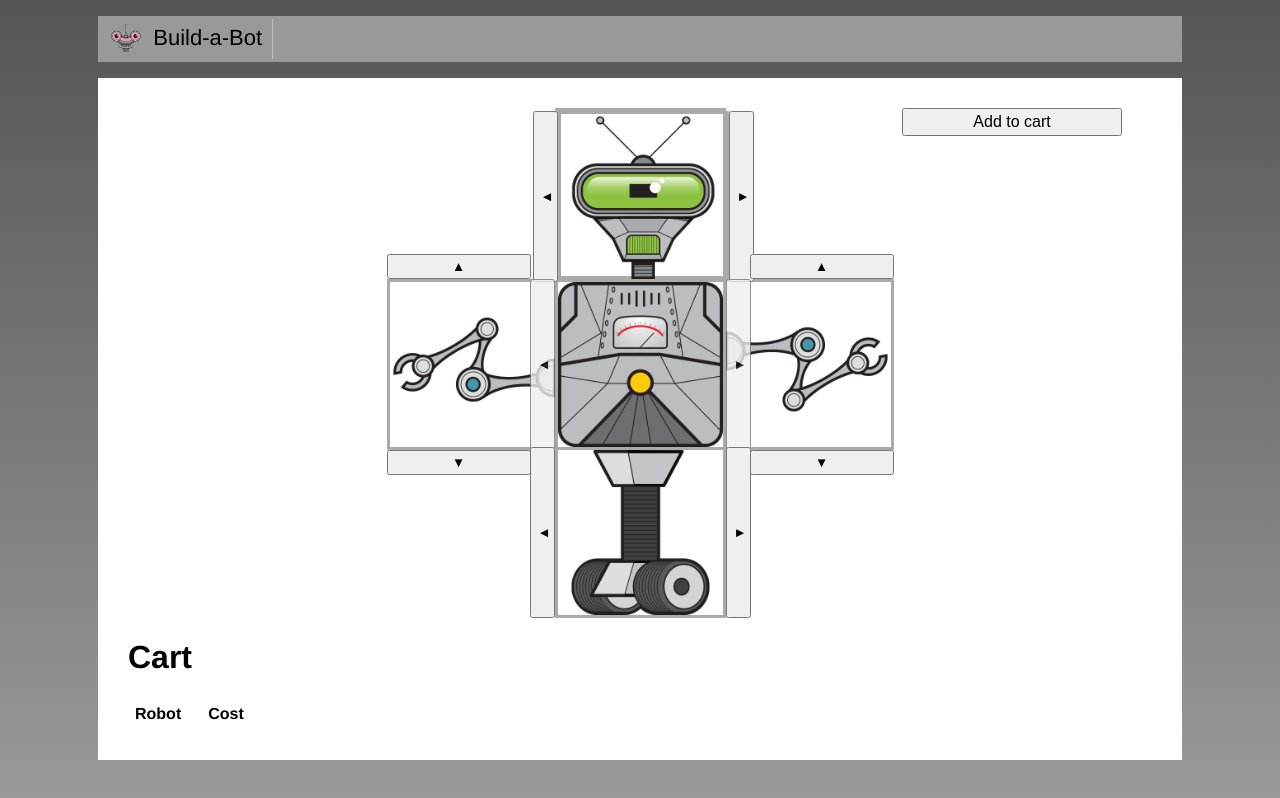
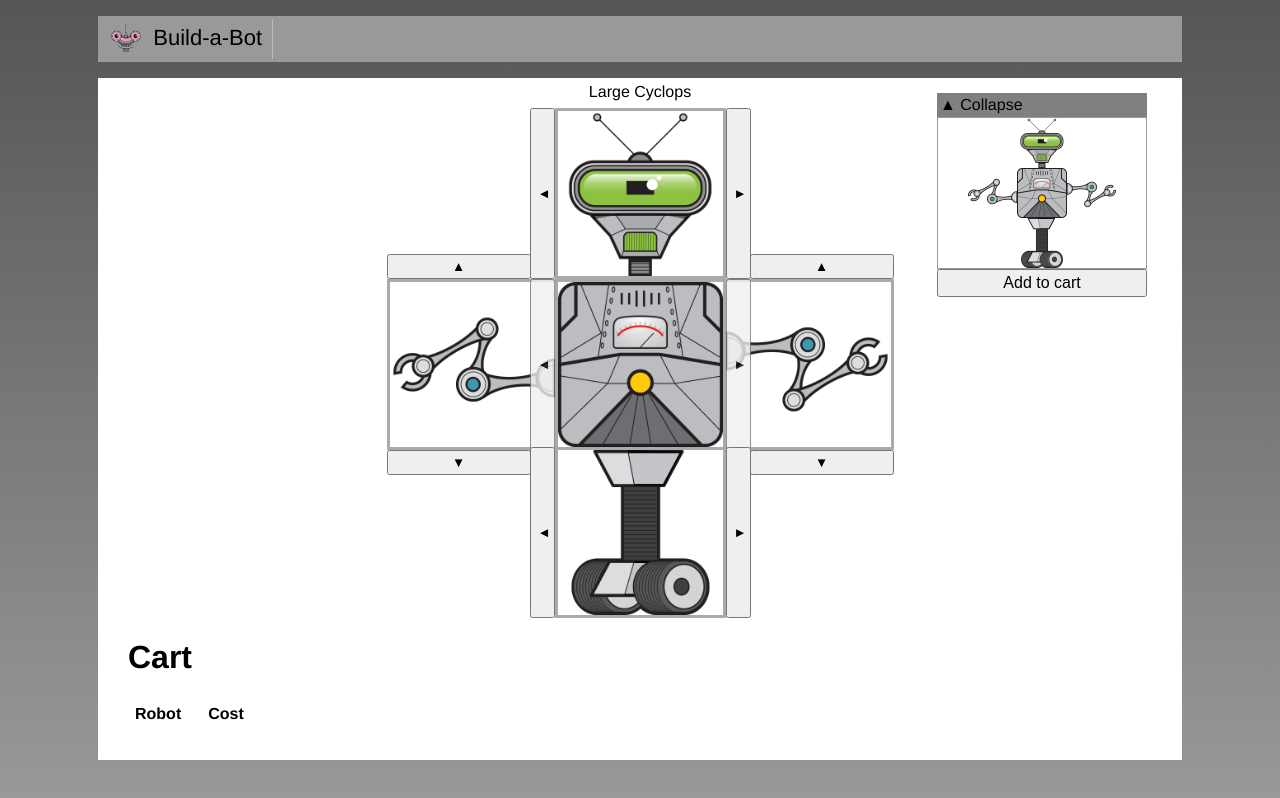
Before and after one commit to samarthya/vue, a Vue app: page / in a window 1280 px wide. Built offline with nearby package versions, Linux system fonts and the light colour scheme.

Commit message:
Preview included

```diff
--- /dev/null
+++ b/src/shared/CollapsibleSection.vue
@@ -0,0 +1,38 @@
+<template>
+  <div>
+    <div class="header">
+      <span v-if="open" v-on:click="open = !open">&#x25B2;
+        Collapse
+      </span>
+      <span v-if="!open" v-on:click="open = !open">&#x25BC;
+        Expand
+      </span>
+    </div>
+    <slot v-if="open">
+      <div>
+        Default Content
+      </div>
+    </slot>
+  </div>
+</template>
+
+<script>
+export default {
+  name: 'CollapsibleSection',
+  data() {
+    return {
+      open: true,
+    };
+  },
+};
+</script>
+
+<style scoped>
+
+.header {
+  background-color: grey;
+  padding: 3px;
+  cursor: hand;
+}
+
+</style>
```
Also changed, not shown: src/build/PartsSelector.vue, src/build/RobotBuilder.vue.
